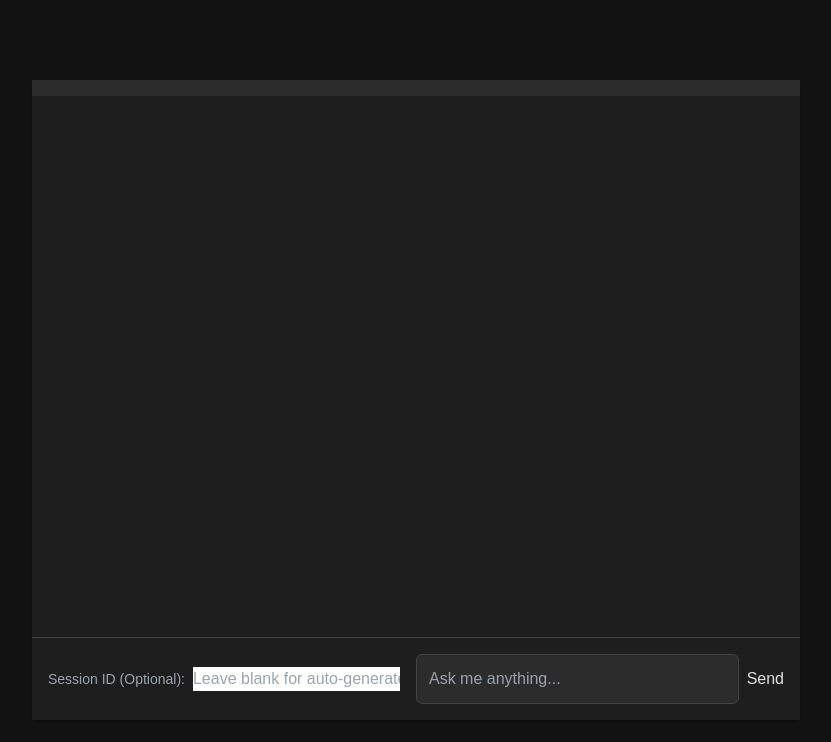
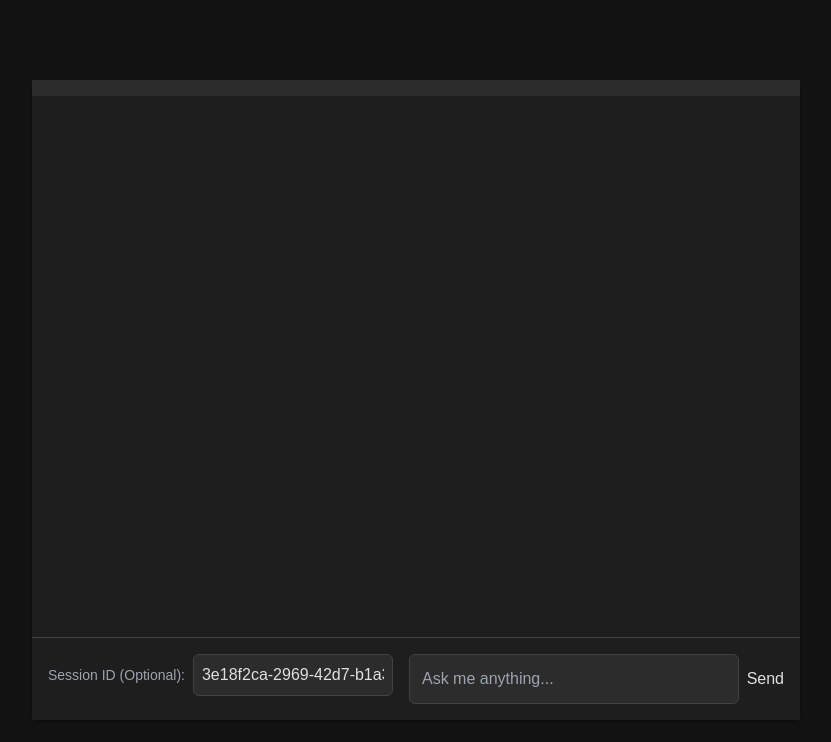
Before and after one commit to SinaPournia/TestLangflowVercel, a plain HTML site: page index.html in a window 1280 px wide. Shown: the whole page, without its empty margins (224-1055 px from the left). Drawn offline with nearby package versions, Linux system fonts and the light colour scheme; a web font is replaced by a local one.

Commit message:
improve session id optional part

```diff
--- a/index.html
+++ b/index.html
@@ -36,6 +36,7 @@
             padding: 0.5rem;
             text-sm;
             text-align: center;
+            margin-bottom: 0.5rem; /* Added margin */
         }
 
         #chat-container {
@@ -145,6 +146,30 @@
             border-top: 1px solid #424242; /* Darker border */
             background-color: #1e1e1e; /* Dark input area background */
         }
+
+        .session-id-input-area { /* New style for the session ID input area */
+            display: flex;
+            align-items: center;
+            gap: 0.5rem;
+            margin-bottom: 0.5rem; /* Added margin */
+        }
+
+        #sessionIdInput {
+            padding: 0.5rem;
+            border: 1px solid #424242;
+            border-radius: 0.375rem;
+            font-family: inherit;
+            background-color: #2c2c2c;
+            color: #e0e0e0;
+            width: 100%; /* Make it take more space */
+            max-width: 200px; /* Limit its maximum width */
+        }
+
+        #sessionIdInput:focus {
+            outline: none;
+            border-color: #64b5f6;
+            box-shadow: 0 0 0 0.2rem rgba(100, 181, 246, 0.25);
+        }
     </style>
 </head>
 <body>
@@ -155,8 +180,10 @@
                 </div>
         </div>
         <div class="chat-input-area">
-            <label for="sessionIdInput" class="text-sm text-gray-400">Session ID (Optional):</label>
-            <input type="text" id="sessionIdInput" placeholder="Leave blank for auto-generate" class="mr-2">
+            <div class="session-id-input-area">
+                <label for="sessionIdInput" class="text-sm text-gray-400">Session ID (Optional):</label>
+                <input type="text" id="sessionIdInput" placeholder="Leave blank for auto-generate" class="mr-2">
+            </div>
             <input type="text" id="user-input" placeholder="Ask me anything..." class="flex-grow">
             <button id="sendButton">Send</button>
         </div>
@@ -178,6 +205,9 @@
                 sessionId = generateUUID();
                 sessionStorage.setItem('langflow_session_id', sessionId);
             }
+
+            // Set the initial session ID in the input field (for user to see/edit)
+            sessionIdInput.value = sessionId;
 
             let startTime;
 
```
